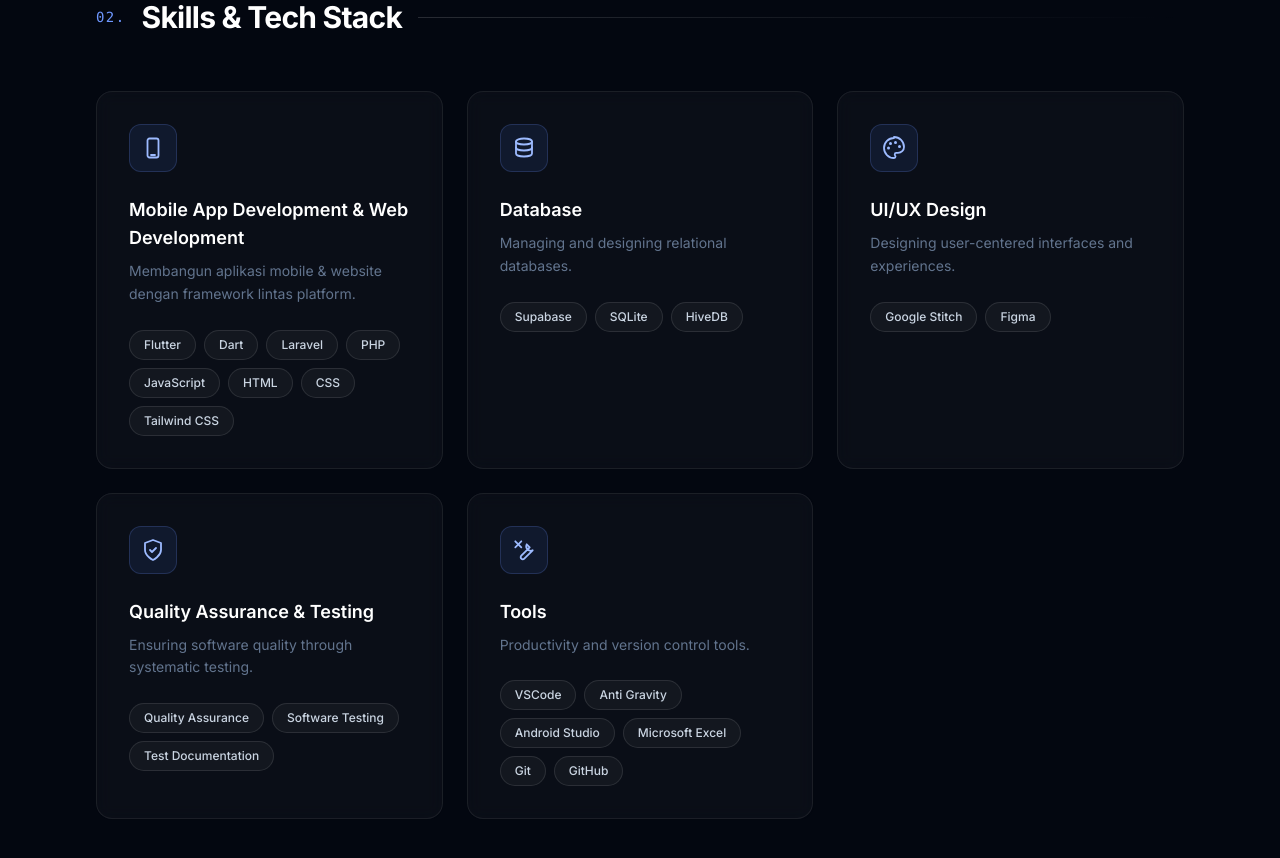
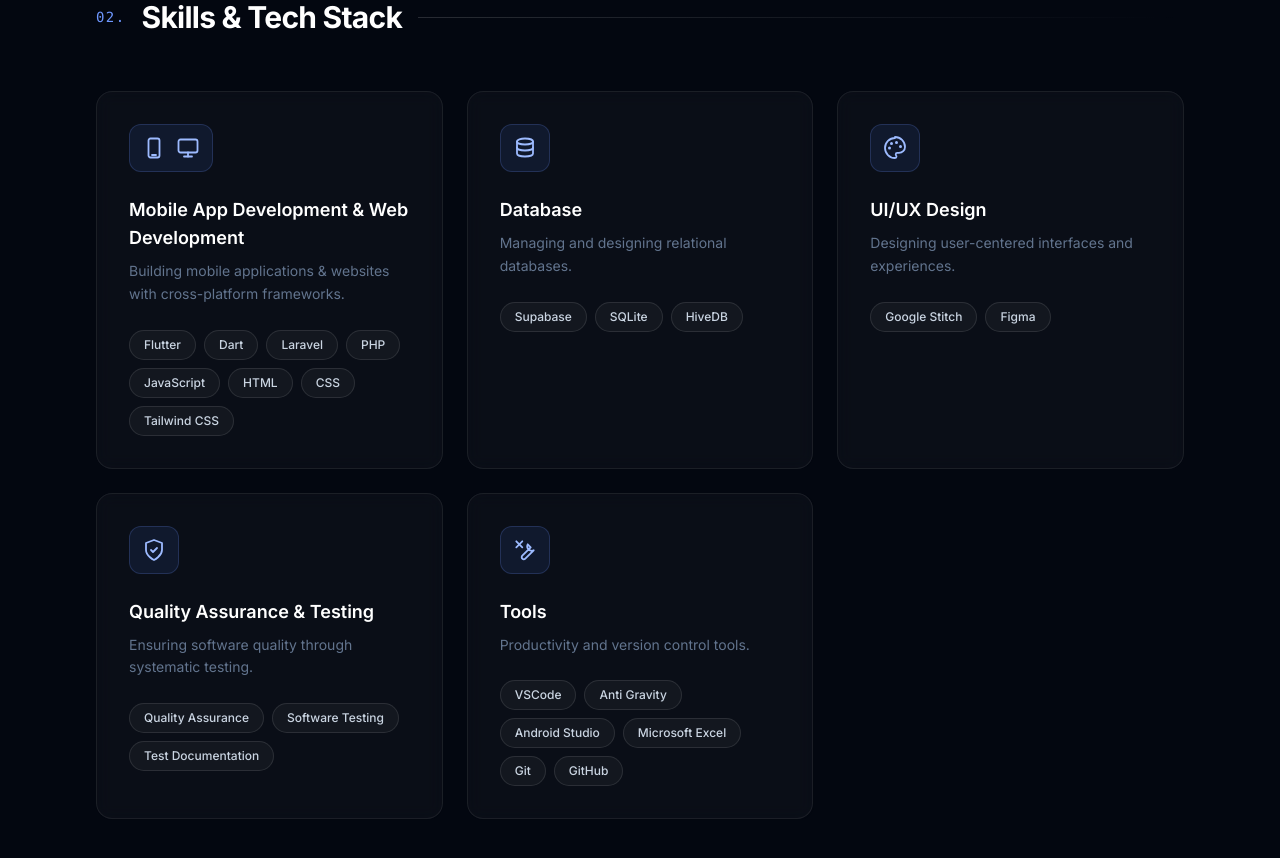
Before and after one commit to nzlvirza/portofolio-nazla-virza, a Vue app: page / in a window 1280 px wide. Shown: the part 1600-2458 px from the top of the page. Built offline with nearby package versions, Linux system fonts and the light colour scheme; a web font is replaced by a local one.

Commit message:
fix: add monitor icon to skills and update icon handling in AppIcon component

```diff
--- a/src/components/AppIcon.vue
+++ b/src/components/AppIcon.vue
@@ -266,6 +266,21 @@ const iconClass = computed(() => {
         </svg>
 
         <svg
+            v-else-if="name === 'monitor' || name === 'desktop' || name === 'pc'"
+            viewBox="0 0 24 24"
+            fill="none"
+            stroke="currentColor"
+            stroke-width="1.8"
+            stroke-linecap="round"
+            stroke-linejoin="round"
+            class="size-full"
+        >
+            <rect x="2.5" y="3.5" width="19" height="13" rx="2"></rect>
+            <path d="M12 16.5v4"></path>
+            <path d="M8 20.5h8"></path>
+        </svg>
+
+        <svg
             v-else-if="name === 'database'"
             viewBox="0 0 24 24"
             fill="none"
--- a/src/components/Skills.vue
+++ b/src/components/Skills.vue
@@ -13,6 +13,12 @@ const cardReveal = (index) => ({
         transition: { duration: 0.7, delay: index * 90, ease: [0.22, 1, 0.36, 1] },
     },
 });
+
+const getIcons = (icon) => {
+    if (Array.isArray(icon)) return icon;
+    if (typeof icon === 'string' && icon.includes(',')) return icon.split(',').map((i) => i.trim());
+    return [icon];
+};
 </script>
 
 <template>
@@ -28,9 +34,9 @@ const cardReveal = (index) => ({
                     class="card card-hover group p-8"
                 >
                     <div
-                        class="mb-6 grid size-12 place-items-center rounded-xl border border-accent-400/20 bg-accent-500/10 text-accent-300 transition-all duration-300 group-hover:border-accent-400/50 group-hover:shadow-glow"
+                        class="mb-6 flex h-12 min-w-12 w-fit items-center justify-center gap-2.5 rounded-xl border border-accent-400/20 bg-accent-500/10 px-3 text-accent-300 transition-all duration-300 group-hover:border-accent-400/50 group-hover:shadow-glow"
                     >
-                        <AppIcon :name="group.icon" size="6" />
+                        <AppIcon v-for="iconName in getIcons(group.icon)" :key="iconName" :name="iconName" size="6" />
                     </div>
 
                     <h3 class="text-lg font-semibold text-white">{{ group.category }}</h3>
--- a/src/data/portfolio.js
+++ b/src/data/portfolio.js
@@ -90,10 +90,11 @@ export const portfolio = {
         skills: [
             {
                 category: 'Mobile App Development & Web Development',
-                icon: 'smartphone',
-                description: 'Membangun aplikasi mobile & website dengan framework lintas platform.',
+                icon: ['smartphone', 'monitor'],
+                description: 'Building mobile applications & websites with cross-platform frameworks.',
                 items: ['Flutter', 'Dart', 'Laravel', 'PHP', 'JavaScript', 'HTML', 'CSS', 'Tailwind CSS'],
             },
+
             {
                 category: 'Database',
                 icon: 'database',
@@ -270,7 +271,7 @@ export const portfolio = {
         skills: [
             {
                 category: 'Mobile App Development & Web Development',
-                icon: 'smartphone',
+                icon: ['smartphone', 'monitor'],
                 description: 'Membangun aplikasi mobile & website dengan framework lintas platform.',
                 items: ['Flutter', 'Dart', 'Laravel', 'PHP', 'JavaScript', 'HTML', 'CSS', 'Tailwind CSS'],
             },
```
